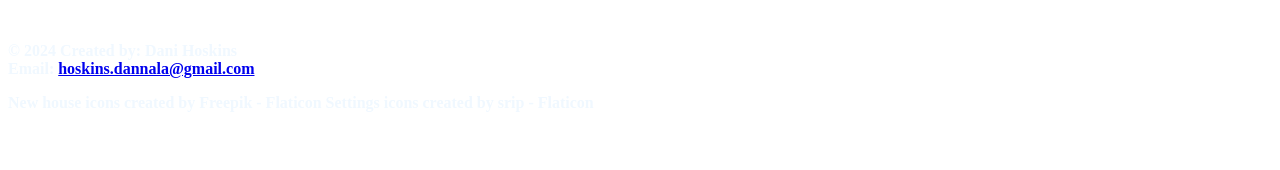
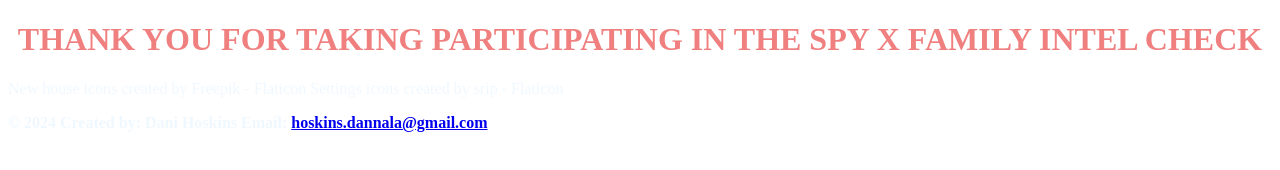
Before and after one commit to DaniHdoesDev/Anime-Quiz, a plain HTML site: page qzabout.html in a window 1280 px wide. Drawn offline with Linux system fonts and the light colour scheme.

Commit message:
Mods for quiz

```diff
--- a/qzabout.html
+++ b/qzabout.html
@@ -1,6 +1,10 @@
 <!DOCTYPE html>
 <html>
 <head>
+
+    <title>SPY X FAMILY Credits</title>
+    <h1>Thank you for taking participating in the Spy X Family Intel Check</h1>
+
     <!--Css page below-->
    <link rel="stylesheet" type="text/css" href="quiz.css"/>
 
@@ -8,7 +12,7 @@
    <a href="https://www.flaticon.com/free-icons/settings" title="settings icons"></a>
     <!--JS page below
     <script src="quiz.js" defer></script> -->
-    <title>Review Page</title>
+
 
 </head>
 <body>
@@ -20,15 +24,14 @@
 
 
 
+ <p>New house icons created by Freepik - Flaticon
+         Settings icons created by srip - Flaticon</p>
+    <footer>
+      <!--copyright-->
 
-<footer>
-      <!--copyright-->
-      <img href=""/>
          <p><strong>&copy;   2024
-            Created by:  Dani Hoskins <br>
+            Created by:  Dani Hoskins
          Email:  <a href="mailto:hoskins.dannala@gmail.com">hoskins.dannala@gmail.com</a>
-         <p>New house icons created by Freepik - Flaticon
-         Settings icons created by srip - Flaticon</p>
 
       </footer>
 
```
Also changed, not shown: index.html (+2 -2 lines).
